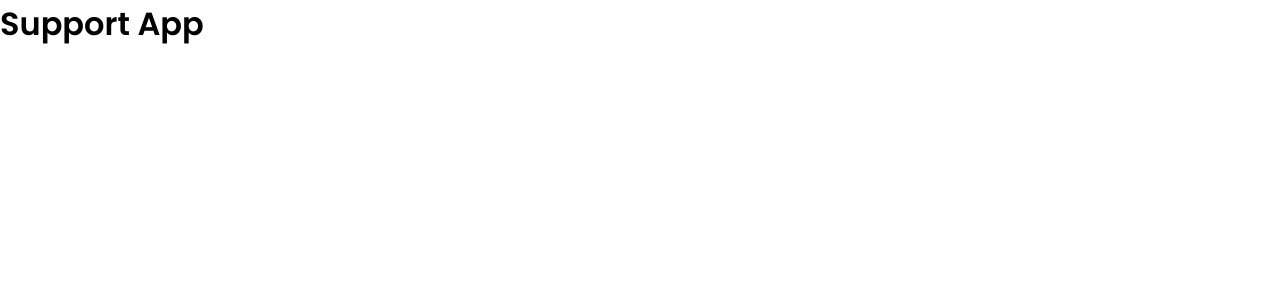
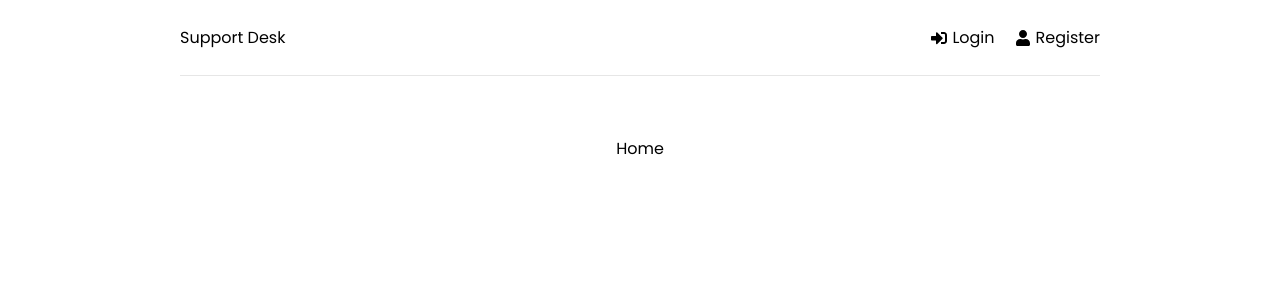
Before and after one commit to yomiaishida/support-desk, a React (Create React App) app in the folder frontend/: page / in a window 1280 px wide. Shown: the top 300 px of the page. Built offline with nearby package versions, Linux system fonts and the light colour scheme.

Commit message:
Header and initial  pages

```diff
--- a/frontend/src/App.js
+++ b/frontend/src/App.js
@@ -1,10 +1,24 @@
-import React from 'react';
+import React from "react";
+import { BrowserRouter as Router, Routes, Route } from "react-router-dom";
+import Header from "./components/Header";
+import Home from "./pages/Home";
+import Login from "./pages/Login";
+import Register from "./pages/Register";
 
 function App() {
   return (
-    <div >
-      <h1>Support App</h1>
-    </div>
+    <>
+      <Router>
+        <div className="container">
+          <Header />
+          <Routes>
+            <Route path="/" element={<Home />} />
+            <Route path="/login" element={<Login />} />
+            <Route path="/register" element={<Register />} />
+          </Routes>
+        </div>
+      </Router>
+    </>
   );
 }
 
--- /dev/null
+++ b/frontend/src/components/Header.jsx
@@ -0,0 +1,27 @@
+import React from "react";
+import { FaSignInAlt, FaSignOutAlt, FaUser } from "react-icons/fa";
+import { Link } from "react-router-dom";
+
+function Header() {
+  return (
+    <header className="header">
+      <div className="logo">
+        <Link to="/">Support Desk</Link>
+      </div>
+      <ul>
+        <li>
+          <Link to="/login">
+            <FaSignInAlt /> Login
+          </Link>
+        </li>
+        <li>
+          <Link to="/register">
+            <FaUser /> Register
+          </Link>
+        </li>
+      </ul>
+    </header>
+  );
+}
+
+export default Header;
--- /dev/null
+++ b/frontend/src/pages/Home.jsx
@@ -0,0 +1,7 @@
+import React from "react";
+
+function Home() {
+  return <div>Home</div>;
+}
+
+export default Home;
--- /dev/null
+++ b/frontend/src/pages/Login.jsx
@@ -0,0 +1,7 @@
+import React from "react";
+
+function Login() {
+  return <div>Login</div>;
+}
+
+export default Login;
--- /dev/null
+++ b/frontend/src/pages/Register.jsx
@@ -0,0 +1,7 @@
+import React from "react";
+
+function Register() {
+  return <div>Register</div>;
+}
+
+export default Register;
```
Also changed, not shown: package.json (+6 -1 lines), 1 other file (tests, documents, lock files or other folders).
